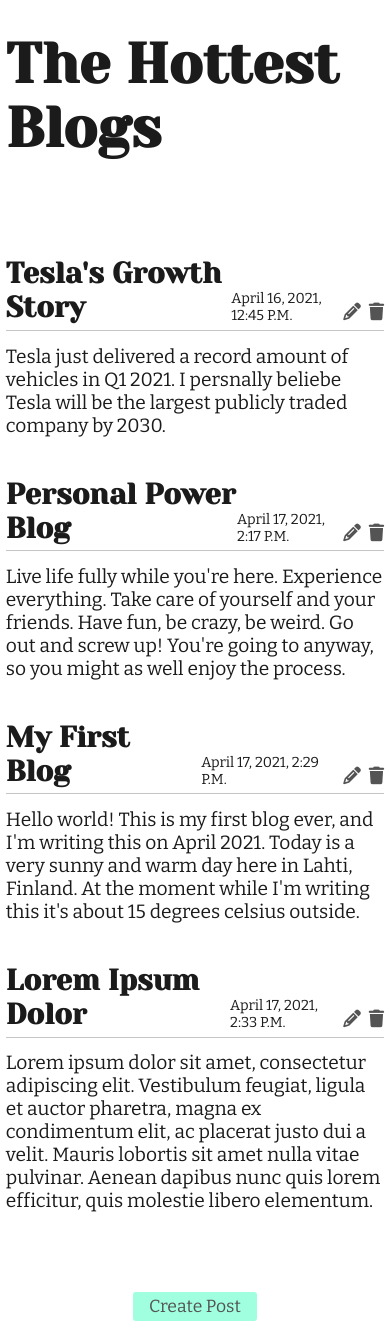
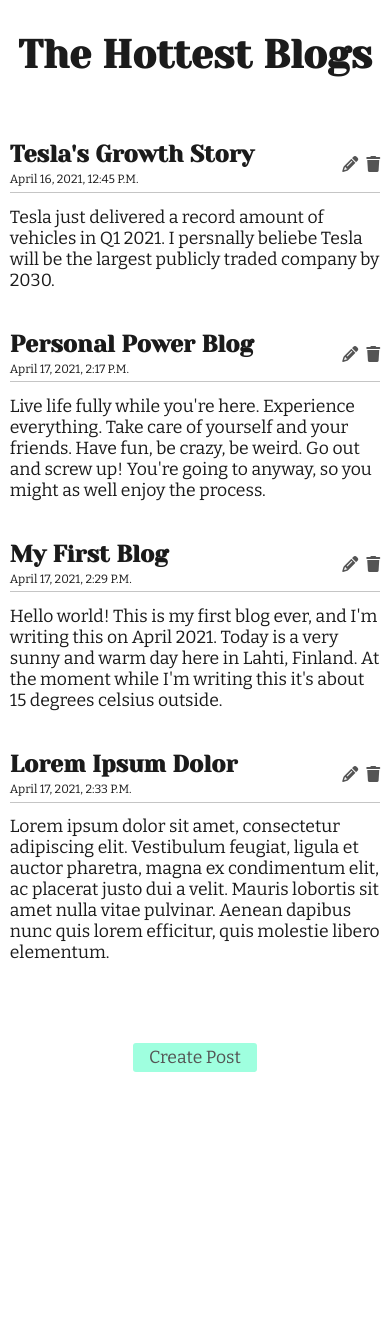
Before and after one commit to 0mppula/Python_Web_Applications, a Django app: page / in a window 390 px wide. Shown: the part 46-1383 px from the top of the page. After the commit the page ends 1118 px from the top, so only its background shows below. Run offline with Django 3.2, Linux system fonts and the light colour scheme; data comes from the database, SQL or seed files in the repository; both versions use the stored data as it was after the commit; some libraries are stand-ins or nearby versions.

Commit message:
Made blogs responsive

```diff
--- a/blog/blogs/forms.py
+++ b/blog/blogs/forms.py
@@ -9,4 +9,4 @@ class BlogPost(forms.ModelForm):
         fields = ['title', 'text']
         labels = {'title': 'Blog Title:', 'text': ''}
         widgets = {'text': forms.Textarea(attrs={'placeholder': 'blog content...',
-        'cols': 50}), }
+        'cols': 50,}), }
--- a/blog/static/css/styles.css
+++ b/blog/static/css/styles.css
@@ -3,6 +3,7 @@
 /* Body font */
 @import url('https://fonts.googleapis.com/css2?family=Bitter:wght@100;200;300;400&display=swap');
 
+/* Master styles */
 * {
     padding: 0;
     margin: 0;
@@ -18,6 +19,7 @@
 body {
     font-family: var(--mainFont)
 }
+/* End Master styles */
 
 /* Form styles */
 form {
@@ -73,20 +75,23 @@ textarea {
 }
 /* End Navbar styles */
 
+/* Container styles */
 .container {
     display: flex;
     flex-direction: column;
-    width: min(650px, 97vw);
+    width: min(650px, 95vw);
     align-items: center;
     margin: 0 auto;
 }
+/* End Container styles */
 
+/* Title Styles */
 .title-container {
     font-family: var(--titleFont);
     color: #1b1b1b;
     font-size: 1.75rem;
     text-transform: capitalize;
-    margin-bottom: 6rem;
+    margin-bottom: 5rem;
 }
 
 .title-container-small {
@@ -96,7 +101,9 @@ textarea {
     text-transform: capitalize;
     margin-bottom: 5rem;
 }
+/* End Title Styles */
 
+/* Blog Styles */
 .blog-items-container {
     display: flex;
     flex-direction: column;
@@ -169,7 +176,9 @@ textarea {
     display: flex;
     justify-content: center;
 }
+/* End Blog Styles */
 
+/* Button Styles */
 .btn {
     padding: 0.25rem 1rem;
     border: none;
@@ -188,3 +197,89 @@ textarea {
 .btn:hover {
     filter: opacity(1);
 }
+/* End Button Styles */
+
+/* Media Queries */
+@media screen and (max-width: 550px) {
+    .title-container {
+        font-size: 1.35rem;
+        margin-bottom: 4rem;
+    }
+    .title-container-small {
+        font-size: 1.35rem;
+        margin-bottom: 4rem;
+    }
+    .blog-item-header {
+        font-size: 1.25rem;
+    }
+    .blog-timestamp {
+        font-size: 0.75rem;
+    }
+    .blog-header-left i {
+        font-size: 1rem;
+        padding: 0 0 0.1rem 0.5rem;
+        filter: opacity(0.75);
+        transition: 0.2s ease;
+        cursor: pointer;
+    }
+    .blog-item-text {
+        width: 100%;
+        font-size: 1.1rem;
+    }
+
+    form {
+        margin: 0 auto;
+    }
+
+    form p {
+        font-family: var(--titleFont);
+        font-size: 1.2rem;
+        font-weight: 600;
+        display: flex;
+        flex-direction: column;
+        justify-content: space-between;
+        width: 100%;
+    }
+
+    form p label {
+        margin-bottom: 0.25rem;
+    }
+
+    input[type="text" i] {
+        font-family: var(--mainFont);
+        font-size: 1.2rem;
+        width: 95vw;
+    }
+
+    textarea {
+        font-size: 1.2rem;
+        font-family: var(--mainFont);
+        margin-top: 1rem;
+        box-sizing: border-box;
+        max-width: 95vw;
+    }
+}
+
+@media screen and (max-width: 430px) {
+    .title-container {
+        font-size: 1.23rem;
+    }
+    .title-container-small {
+        font-size: 1.23rem;
+    }
+    .blog-header-right {
+        font-family: var(--titleFont);
+        display: flex;
+        flex-direction: column;
+        align-items: flex-start;
+    }
+    .blog-header-left {
+        min-height: 45px;
+        align-items: center
+    }
+    .blog-timestamp {
+        font-size: 0.75rem;
+        margin-top: 0.25rem;
+    }
+}
+/* End Media Queries */
```
Also changed, not shown: blog/db.sqlite3.
